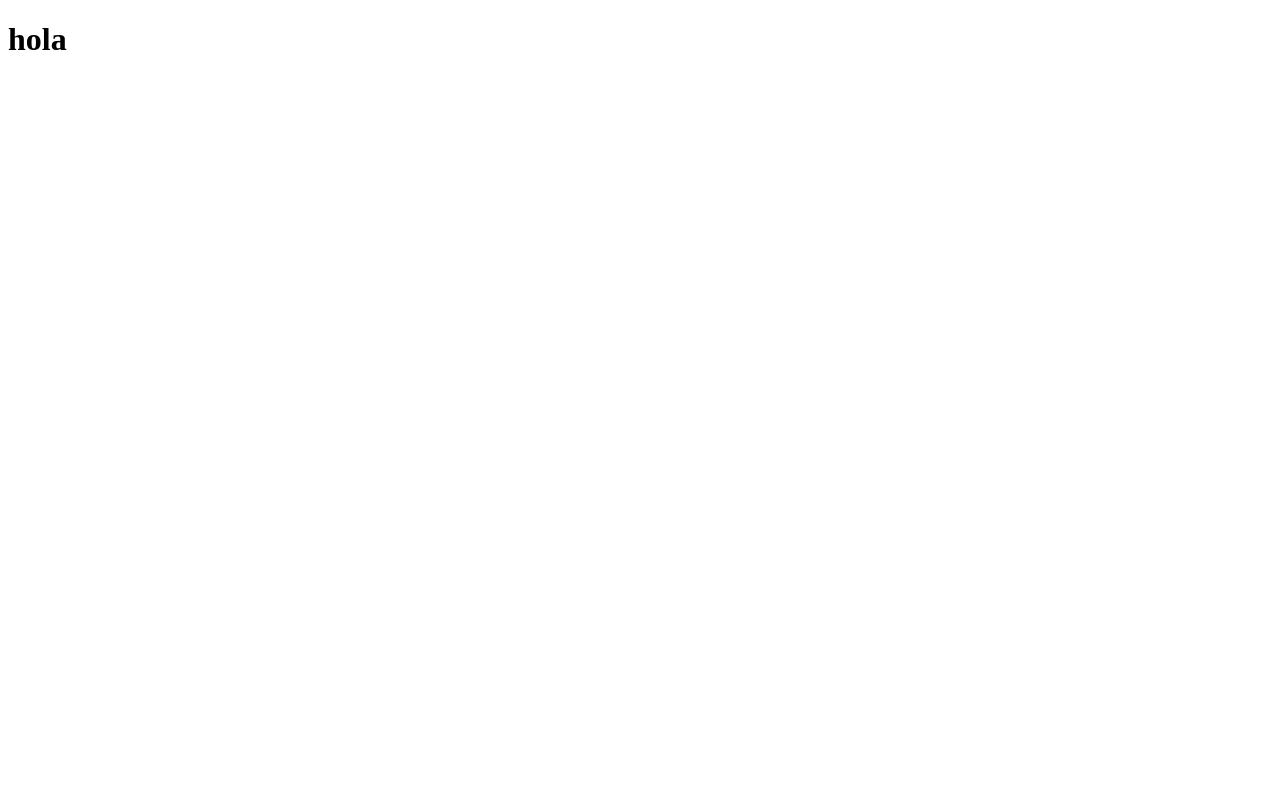
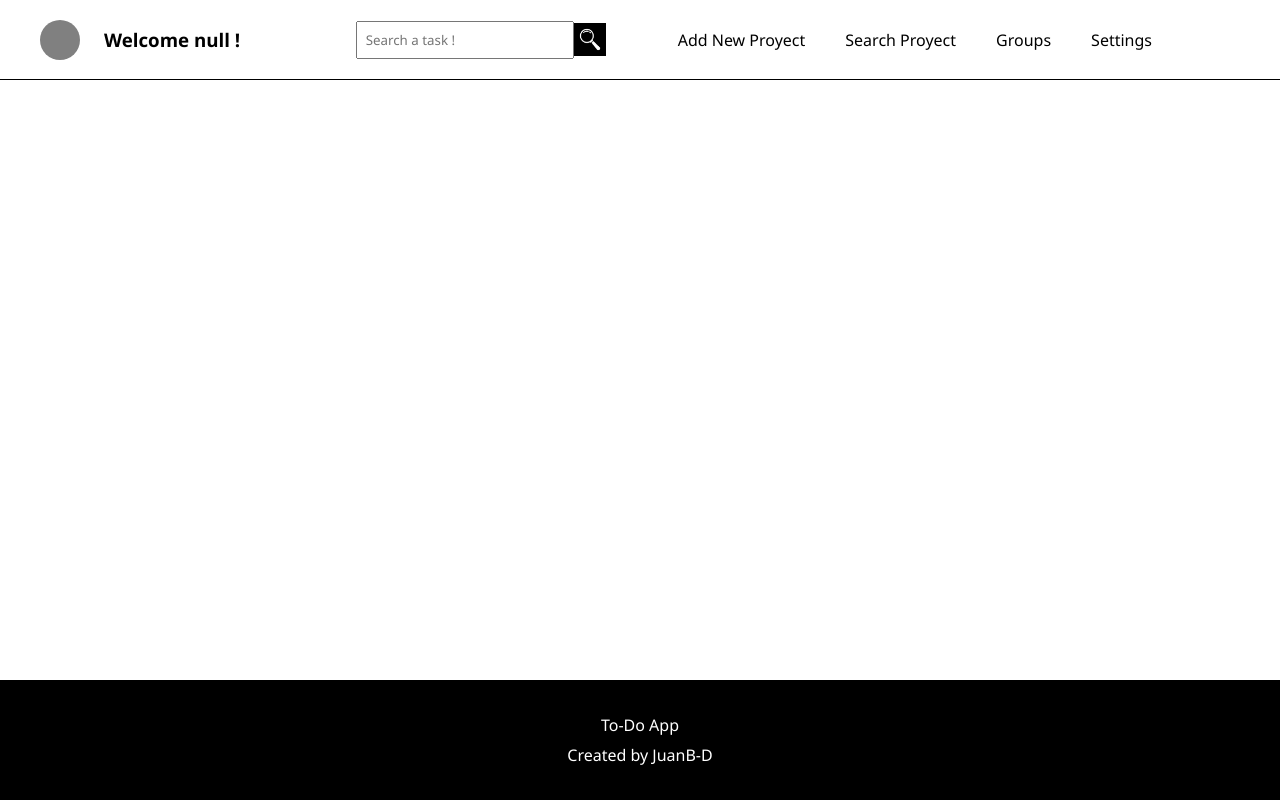
Before and after one commit to JuanB-D/To-Do_app, a website: page public/index.html in a window 1280 px wide. Drawn offline with Linux system fonts and the light colour scheme.

Commit message:
error in the public detected

```diff
--- a/public/index.html
+++ b/public/index.html
@@ -2,10 +2,44 @@
 <html lang="en">
 <head>
     <meta charset="UTF-8">
+    <link rel="stylesheet" href="./styles/index.css">
     <meta name="viewport" content="width=device-width, initial-scale=1.0">
-    <title>Document</title>
+    <title>Welcome</title>
 </head>
 <body>
-    <h1>hola</h1>
+    <header class="header fixed">
+        <div class="logo">
+            <div class="pi"></div>
+            <h3>Welcome <span class="name"></span></h3>
+        </div>
+        <ul class="search-links">
+            <div class="search"><input type="text" name="search" id="SP" placeholder="Search a task !"> <img src="./assets/Sin título.png" alt="search"></div>
+            <li><p>Add New Proyect</p></li>
+            <li><p>Search Proyect</p></li>
+            <li><p>Groups</p></li>
+            <li><p>Settings</p></li>
+        </ul>
+    </header>
+    <header class="header">
+        <div class="logo">
+            <div class="pi"></div>
+            <h3>Welcome <span class="name">Felipe</span></h3>
+        </div>
+        <ul class="search-links">
+            <div class="search"><input type="text" name="search" id="SP" placeholder="Search a task !"> <img src="./assets/Sin título.png" alt="search"></div>
+            <li><p>Add New Proyect</p></li>
+            <li><p>Search Proyect</p></li>
+            <li><p>Groups</p></li>
+            <li><p>Settings</p></li>
+        </ul>
+    </header>
+    <main class="main">
+
+    </main>
+    <footer class="footer">
+        <p>To-Do App</p>
+        <p>Created by JuanB-D</p>
+    </footer>
+    <script src="./script/index.js"></script>
 </body>
 </html>
--- /dev/null
+++ b/public/script/index.js
@@ -0,0 +1,11 @@
+document.addEventListener('DOMContentLoaded', () =>{
+    function getCookie(name) {
+        const value = `; ${document.cookie}`;
+        const parts = value.split(`; ${name}=`);
+        if (parts.length === 2) return parts.pop().split(';').shift();
+        return null;
+    }
+    const nameCookie = getCookie('name');
+    document.querySelector('.name').innerHTML = `${nameCookie} !`
+
+})
--- /dev/null
+++ b/public/styles/index.css
@@ -0,0 +1,79 @@
+*{
+    padding: 0;
+    margin: 0;
+    box-sizing: border-box;
+    text-decoration: none;
+    list-style: none;
+    font-family: 'Segoe UI', Tahoma, Geneva, Verdana, sans-serif;
+}
+header{
+    display: flex;
+    justify-content: space-between;
+    align-items: center;
+    min-height: 10vh;
+    border-bottom: solid 1px black;
+}
+.pi{
+    width: 40px;
+    height: 40px;
+    background-color: gray;
+    border-radius: 100%;
+}
+.logo{
+    display: flex;
+    align-items: center;
+    gap: 3vh;
+    margin-left: 5vh;
+}
+.search-links{
+    display: flex;
+    gap: 3vh;
+    margin-right: 15vh;
+    align-items: center;
+}
+.search-links li{
+    cursor: pointer;
+    transition: all 0.5s;
+    padding: 1vh;
+    border-radius: 0.6vh;
+}
+.search-links li:hover{
+    background-color: black;
+    color: white;
+}
+.search-links .search{
+    margin-right: 5vh;
+    display: flex;
+    align-items: center;
+}
+.search input{
+    padding: 1vh;
+}
+.search input:focus{
+    outline: none;
+}
+.search img{
+    width: 32px;
+    height: 32.9px;
+}
+.fixed{
+    position: fixed;
+    width: 100%;
+    background-color: white;
+}
+
+
+
+.footer{
+    display: flex;
+    flex-direction: column;
+    width: 100%;
+    background-color: black;
+    color: white;
+    align-items: center;
+    justify-content: center;
+    gap: 1vh;
+    height: 15vh;
+    position: fixed;
+    bottom: 0;
+}
--- a/src/controllers/auth.controller.js
+++ b/src/controllers/auth.controller.js
@@ -32,8 +32,8 @@ const authController = {
             const response = await authService.Login(email, password);
             res.cookie('token', response.token, {httpOnly: true})
             res.cookie('email', response.data.email, {httpOnly: true})
-            res.cookie('name', response.data.name, {httpOnly: true})
-            res.status(200).send('register succesfully')
+            res.cookie('name', response.data.name, {httpOnly: false})
+            res.status(200).send({message: 'register succesfully', data: response.tasks})
         }
         catch(error){
             res.status(400).send(`error: ${error}`)
--- a/src/services/auth.service.js
+++ b/src/services/auth.service.js
@@ -19,7 +19,7 @@ const authService = {
     Login: async(email, password) =>{
         try{
             const user = await User.findOne({email});
-            const isMatch = bcrypt.compare(password, user.password);
+            const isMatch = await bcrypt.compare(password, user.password);
 
             if(!isMatch){
                 throw new Error('incorrect password')
@@ -29,7 +29,7 @@ const authService = {
                 id:user._id
             }
             const token = jwt.sign(dataAd, process.env.JWT_SECRET_KEY)
-            return {data: user, token: token}
+            return {data: user, token: token, tasks: user.tasks}
         }
         catch(error){
             throw new Error(`error: ${error}`)
```
Also changed, not shown: public/pages/log.html (added, +23 -0 lines), public/pages/reg.html (+2 -2 lines), public/preview.html (added, +11 -0 lines), public/script/log.js (added, +40 -0 lines), public/script/reg.js (+7 -0 lines), public/assets/Sin título.png (added), public/styles/reg.css (renamed from public/styles/forms.css).
